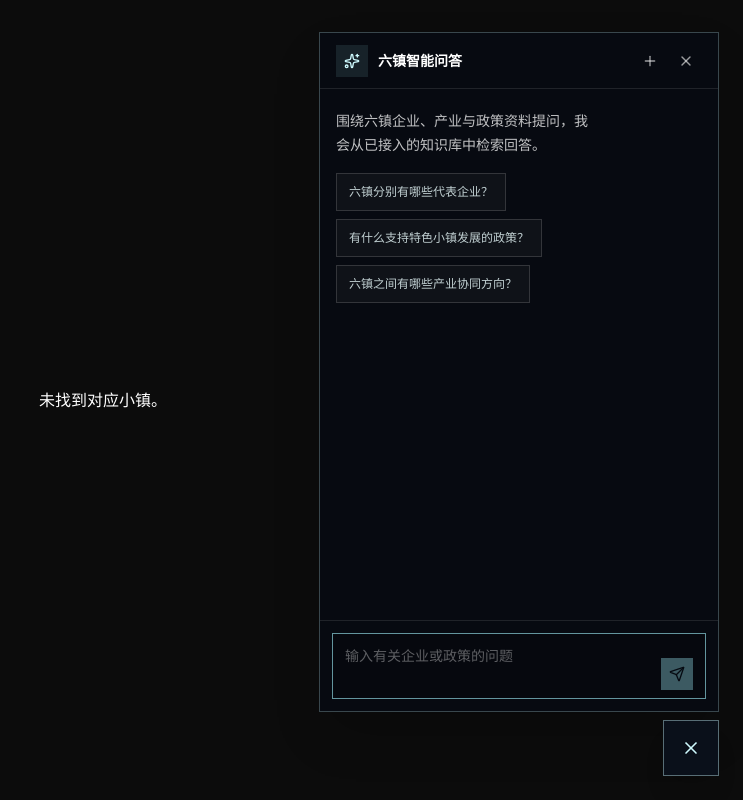
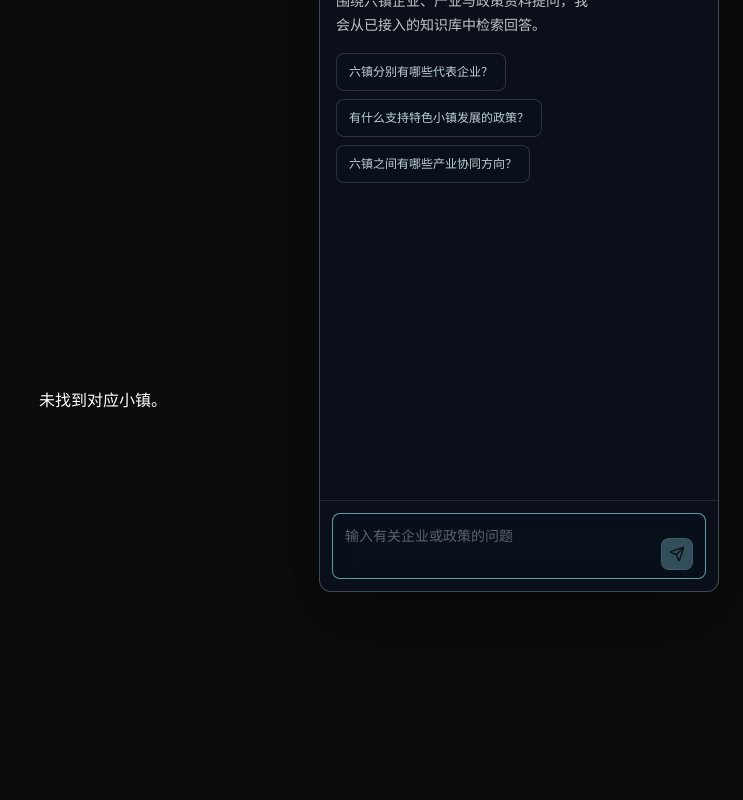
Before and after one commit to Tuzfucius/six-town, a React (Vite) app: page /1/map in a window 1280 px wide. Both pictures are taken after a click on the button "打开智能问答". Shown: the whole page, without its empty margins (537-1280 px from the left). Built offline with nearby package versions, Linux system fonts and the light colour scheme; a web font is replaced by a local one.

Commit message:
style: 优化聊天窗口圆角与地图避让

```diff
--- a/src/components/ChatWidget.tsx
+++ b/src/components/ChatWidget.tsx
@@ -1,5 +1,6 @@
 import { FormEvent, KeyboardEvent, useEffect, useRef, useState } from 'react';
 import { MessageCircle, Plus, Send, Sparkles, Square, X } from 'lucide-react';
+import { useLocation } from 'react-router-dom';
 import { type ChatMessage, sendChatMessage, stopChatMessage } from '../services/difyChat';
 
 const STORAGE_KEYS = {
@@ -37,6 +38,7 @@ function loadMessages() {
 }
 
 export default function ChatWidget() {
+  const location = useLocation();
   const [isOpen, setIsOpen] = useState(false);
   const [messages, setMessages] = useState<ChatMessage[]>(loadMessages);
   const [input, setInput] = useState('');
@@ -48,6 +50,7 @@ export default function ChatWidget() {
   const taskIdRef = useRef<string | null>(null);
   const userIdRef = useRef(getUserId());
   const conversationIdRef = useRef(window.localStorage.getItem(STORAGE_KEYS.conversationId));
+  const isMapView = location.pathname === '/metro' || location.pathname.endsWith('/map');
 
   useEffect(() => {
     window.localStorage.setItem(STORAGE_KEYS.messages, JSON.stringify(messages));
@@ -137,17 +140,17 @@ export default function ChatWidget() {
   };
 
   return (
-    <section className="fixed bottom-4 right-4 z-50 sm:bottom-6 sm:right-6" aria-label="智能问答">
+    <section className={`fixed right-4 z-[60] sm:right-6 ${isMapView ? 'bottom-32 sm:bottom-36' : 'bottom-4 sm:bottom-6'}`} aria-label="智能问答">
       {isOpen && (
-        <div role="dialog" aria-modal="false" aria-labelledby="chat-title" className="absolute bottom-14 right-0 flex h-[80dvh] w-[calc(100vw-2rem)] max-w-[400px] flex-col overflow-hidden border border-cyan-100/25 bg-[#080b12]/95 shadow-2xl backdrop-blur-xl sm:bottom-16 sm:h-[min(680px,calc(100vh-7rem))] sm:w-[400px]">
+        <div role="dialog" aria-modal="false" aria-labelledby="chat-title" className={`absolute right-0 flex h-[80dvh] w-[calc(100vw-2rem)] max-w-[400px] flex-col overflow-hidden rounded-xl border border-cyan-100/25 bg-[#0b111c]/86 shadow-[0_24px_70px_rgba(0,0,0,0.48)] backdrop-blur-xl sm:bottom-16 sm:h-[min(680px,calc(100vh-7rem))] sm:w-[400px] ${isMapView ? 'bottom-8' : 'bottom-14'}`}>
           <header className="flex h-14 shrink-0 items-center justify-between border-b border-white/10 px-4">
             <div className="flex items-center gap-2.5">
-              <span className="grid h-8 w-8 place-items-center bg-cyan-200/10 text-cyan-100"><Sparkles className="h-4 w-4" aria-hidden="true" /></span>
+              <span className="grid h-8 w-8 place-items-center rounded-lg border border-cyan-100/20 bg-cyan-200/10 text-cyan-100 backdrop-blur-md"><Sparkles className="h-4 w-4" aria-hidden="true" /></span>
               <h2 id="chat-title" className="text-sm font-semibold text-white">六镇智能问答</h2>
             </div>
             <div className="flex items-center gap-1">
-              <button type="button" onClick={createConversation} disabled={isStreaming} title="新建会话" aria-label="新建会话" className="grid h-8 w-8 place-items-center text-white/60 transition-colors hover:bg-white/10 hover:text-white disabled:cursor-not-allowed disabled:opacity-40"><Plus className="h-4 w-4" aria-hidden="true" /></button>
-              <button type="button" onClick={() => setIsOpen(false)} title="关闭问答窗口" aria-label="关闭问答窗口" className="grid h-8 w-8 place-items-center text-white/60 transition-colors hover:bg-white/10 hover:text-white"><X className="h-4 w-4" aria-hidden="true" /></button>
+              <button type="button" onClick={createConversation} disabled={isStreaming} title="新建会话" aria-label="新建会话" className="grid h-8 w-8 place-items-center rounded-lg border border-white/10 bg-[#0b111c]/65 text-white/60 backdrop-blur-md transition-colors hover:border-cyan-100/35 hover:bg-cyan-200/10 hover:text-cyan-50 disabled:cursor-not-allowed disabled:opacity-40"><Plus className="h-4 w-4" aria-hidden="true" /></button>
+              <button type="button" onClick={() => setIsOpen(false)} title="关闭问答窗口" aria-label="关闭问答窗口" className="grid h-8 w-8 place-items-center rounded-lg border border-white/10 bg-[#0b111c]/65 text-white/60 backdrop-blur-md transition-colors hover:border-cyan-100/35 hover:bg-cyan-200/10 hover:text-cyan-50"><X className="h-4 w-4" aria-hidden="true" /></button>
             </div>
           </header>
 
@@ -156,33 +159,33 @@ export default function ChatWidget() {
               <div className="space-y-4">
                 <p className="max-w-[30ch] text-sm leading-6 text-white/75">围绕六镇企业、产业与政策资料提问，我会从已接入的知识库中检索回答。</p>
                 <div className="flex flex-col items-start gap-2">
-                  {prompts.map((prompt) => <button key={prompt} type="button" onClick={() => void sendMessage(prompt)} className="border border-white/15 bg-white/[0.03] px-3 py-2 text-left text-xs leading-5 text-cyan-50/80 transition-colors hover:border-cyan-200/45 hover:bg-cyan-200/[0.08]">{prompt}</button>)}
+                  {prompts.map((prompt) => <button key={prompt} type="button" onClick={() => void sendMessage(prompt)} className="rounded-lg border border-white/15 bg-[#0b111c]/60 px-3 py-2 text-left text-xs leading-5 text-cyan-50/80 backdrop-blur-md transition-colors hover:border-cyan-200/45 hover:bg-cyan-200/[0.08]">{prompt}</button>)}
                 </div>
               </div>
             )}
             {messages.map((message) => (
               <div key={message.id} className={`flex ${message.role === 'user' ? 'justify-end' : 'justify-start'}`}>
-                <p className={`max-w-[85%] whitespace-pre-wrap break-words px-3 py-2 text-sm leading-6 ${message.role === 'user' ? 'bg-cyan-200 text-[#07111c]' : 'border border-white/10 bg-white/[0.04] text-white/85'}`}>
+                <p className={`max-w-[85%] whitespace-pre-wrap break-words rounded-lg px-3 py-2 text-sm leading-6 backdrop-blur-md ${message.role === 'user' ? 'border border-cyan-100/45 bg-cyan-200/80 text-[#07111c]' : 'border border-white/10 bg-[#0b111c]/60 text-white/85'}`}>
                   {message.content || (isStreaming ? <span className="text-white/45">正在检索资料...</span> : '未获得回复。')}
                 </p>
               </div>
             ))}
-            {error && <p role="alert" className="border-l-2 border-amber-300/80 bg-amber-300/10 px-3 py-2 text-xs leading-5 text-amber-100">{error}</p>}
+            {error && <p role="alert" className="rounded-lg border border-amber-300/35 bg-amber-300/10 px-3 py-2 text-xs leading-5 text-amber-100 backdrop-blur-md">{error}</p>}
             <div ref={messageEndRef} />
           </div>
 
           <form onSubmit={submit} className="shrink-0 border-t border-white/10 p-3">
-            <div className="flex items-end gap-2 border border-white/15 bg-black/20 px-3 py-2 focus-within:border-cyan-200/60">
+            <div className="flex items-end gap-2 rounded-lg border border-white/15 bg-[#07111c]/75 px-3 py-2 backdrop-blur-md focus-within:border-cyan-200/60">
               <label className="sr-only" htmlFor="chat-message">输入问题</label>
               <textarea ref={textareaRef} id="chat-message" value={input} onChange={(event) => setInput(event.target.value)} onKeyDown={handleInputKeyDown} disabled={isStreaming} rows={2} maxLength={2000} placeholder="输入有关企业或政策的问题" className="min-h-10 flex-1 resize-none bg-transparent py-1 text-sm leading-5 text-white outline-none placeholder:text-white/35 disabled:opacity-50" />
-              {isStreaming ? <button type="button" onClick={stopStreaming} title="停止生成" aria-label="停止生成" className="grid h-8 w-8 shrink-0 place-items-center bg-amber-200 text-[#07111c] hover:bg-amber-100"><Square className="h-3.5 w-3.5 fill-current" aria-hidden="true" /></button> : <button type="submit" disabled={!input.trim()} title="发送问题" aria-label="发送问题" className="grid h-8 w-8 shrink-0 place-items-center bg-cyan-200 text-[#07111c] transition-colors hover:bg-cyan-100 disabled:cursor-not-allowed disabled:opacity-35"><Send className="h-4 w-4" aria-hidden="true" /></button>}
+              {isStreaming ? <button type="button" onClick={stopStreaming} title="停止生成" aria-label="停止生成" className="grid h-8 w-8 shrink-0 place-items-center rounded-lg border border-amber-100/60 bg-amber-200/80 text-[#07111c] backdrop-blur-md transition-colors hover:bg-amber-100"><Square className="h-3.5 w-3.5 fill-current" aria-hidden="true" /></button> : <button type="submit" disabled={!input.trim()} title="发送问题" aria-label="发送问题" className="grid h-8 w-8 shrink-0 place-items-center rounded-lg border border-cyan-100/65 bg-cyan-200/80 text-[#07111c] backdrop-blur-md transition-colors hover:bg-cyan-100 disabled:cursor-not-allowed disabled:opacity-35"><Send className="h-4 w-4" aria-hidden="true" /></button>}
             </div>
           </form>
         </div>
       )}
-      <button type="button" onClick={() => setIsOpen((value) => !value)} aria-expanded={isOpen} aria-label={isOpen ? '关闭智能问答' : '打开智能问答'} title={isOpen ? '关闭智能问答' : '智能问答'} className="grid h-12 w-12 place-items-center border border-cyan-100/40 bg-[#0b111c]/95 text-cyan-100 shadow-xl backdrop-blur transition-colors hover:bg-cyan-200 hover:text-[#07111c] sm:h-14 sm:w-14">
-        {isOpen ? <X className="h-5 w-5" aria-hidden="true" /> : <MessageCircle className="h-5 w-5" aria-hidden="true" />}
-      </button>
+      {!isOpen && <button type="button" onClick={() => setIsOpen(true)} aria-expanded="false" aria-label="打开智能问答" title="智能问答" className="grid h-12 w-12 place-items-center rounded-full border border-cyan-100/40 bg-[#0b111c]/78 text-cyan-100 shadow-xl backdrop-blur-xl transition-colors hover:border-cyan-100/70 hover:bg-cyan-200/25 hover:text-cyan-50 sm:h-14 sm:w-14">
+        <MessageCircle className="h-5 w-5" aria-hidden="true" />
+      </button>}
     </section>
   );
 }
```
